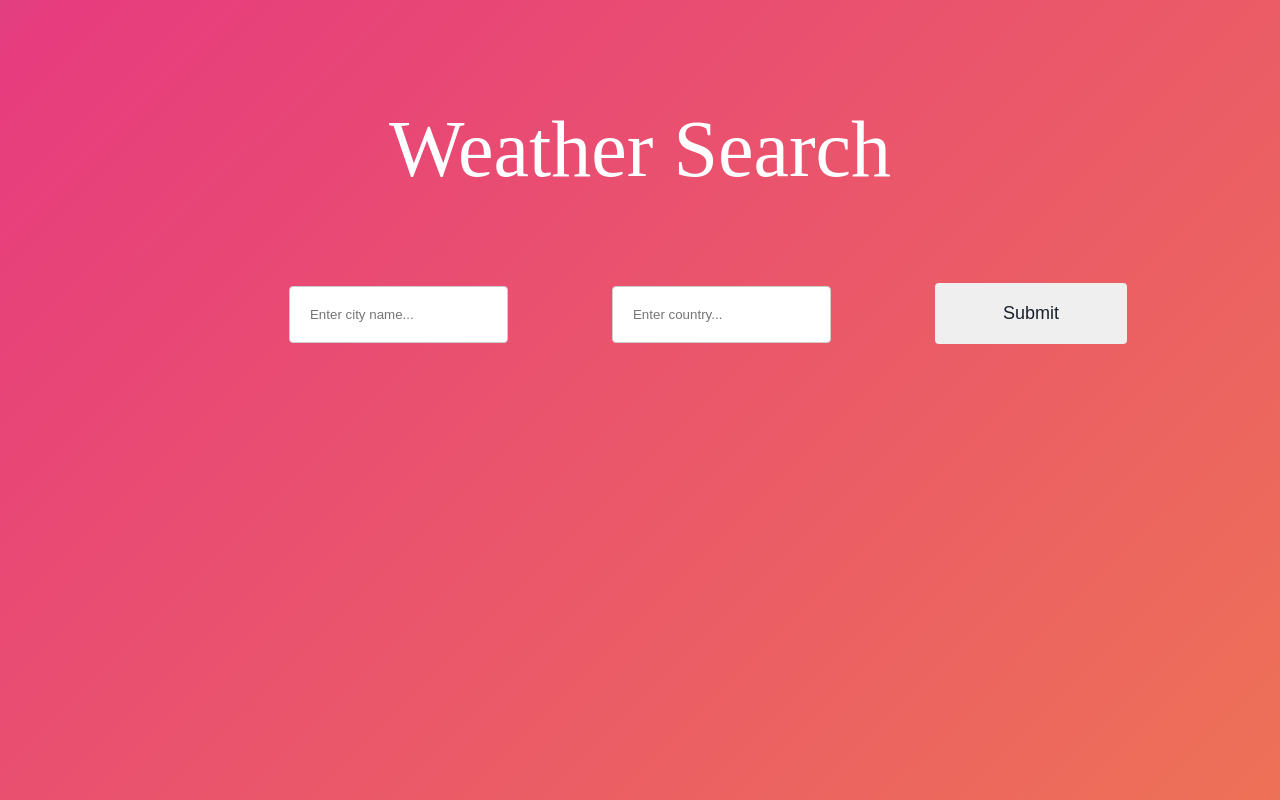
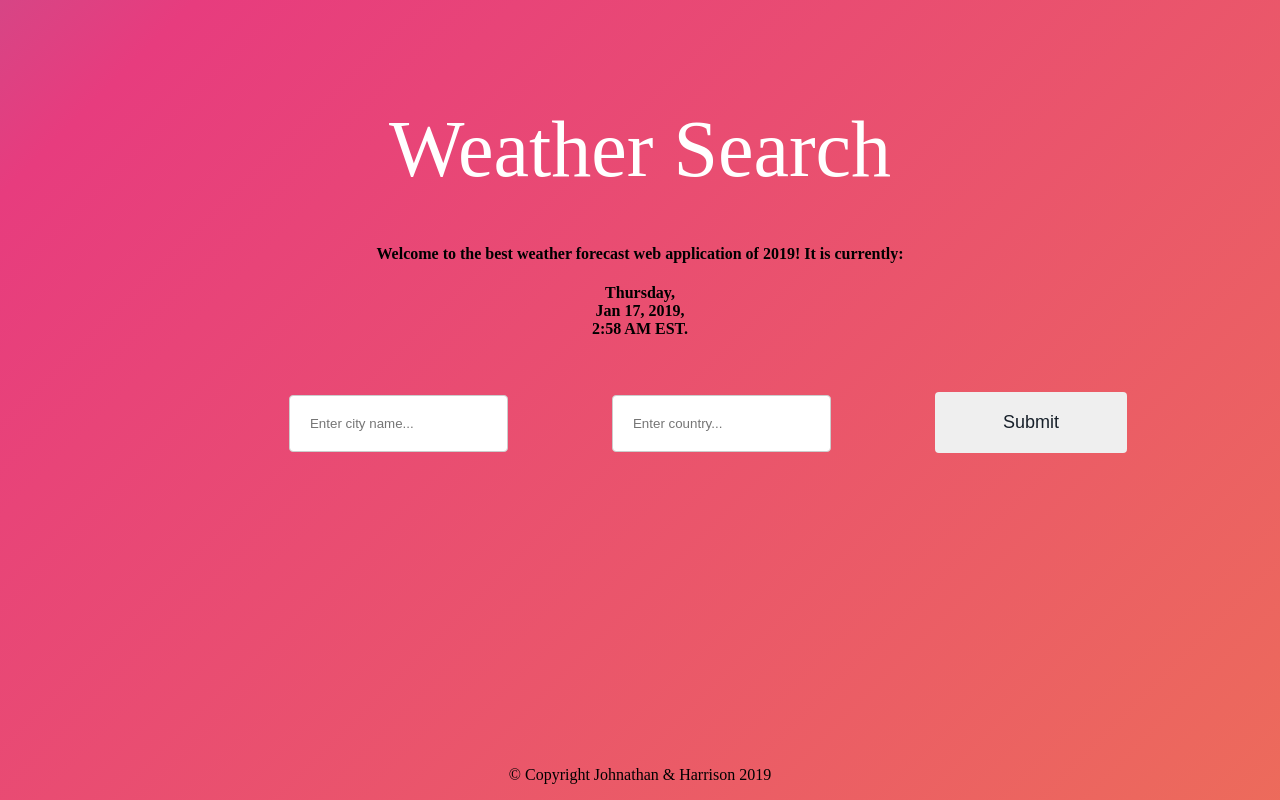
Before and after one commit to NgoHarrison/Weather_App, a Django app: template templates/home/weather.html in a window 1280 px wide. Run offline with Django 3.2, Linux system fonts and the light colour scheme; the template is opened without the code that fills it, so the values that code supplies are empty.

Commit message:
added clock and footer

```diff
--- a/templates/home/weather.html
+++ b/templates/home/weather.html
@@ -1,7 +1,9 @@
 <!DOCTYPE html>
 <html lang="en">
+<head>
 <style>
 body {
+  text-align: center;
   font-family: Source Sans Pro;
   background: #282828;
   background: linear-gradient(-45deg,#EE7752,#E73C7E,#23A6D5,#23D5AB);
@@ -67,9 +69,16 @@ h1{
   padding-top: 50px;
   margin-bottom: 50px;
 }
+.footer {
+    position: fixed;
+    left: 0;
+    bottom: 0;
+    width: 100%;
+    color: black;
+    text-align: : center;
+    }
+</style>
 
-</style>
-<head>
 <meta charset="utf-8">
 <title>Weather App</title>
 
@@ -77,6 +86,31 @@ h1{
 <body>
   <div class="wrapper">
     <h1>Weather Search</h1>
+      <h4>Welcome to the best weather forecast web application of 2019! It is currently:</h4>
+      <script>
+var d = new Date();
+var day = ["Sunday","Monday","Tuesday","Wednesday","Thursday","Friday","Saturday"];
+var months = ["Jan","Feb","Mar","Apr","May","Jun","Jul","Aug","Sep","Oct","Nov","Dec"];
+var currentDay = day[d.getDay()];
+var currentMonth = months[d.getMonth()];
+var currentDate = d.getDate();
+var currentYear = d.getFullYear();
+var hours = d.getHours();
+var ampm = hours >= 12 ? "PM":"AM";
+hours = ((hours + 11) % 12 + 1);
+var currentTime = hours + ":" +
+(d.getMinutes()<10 ? "0" + d.getMinutes() : d.getMinutes());
+	document.write("<strong>", currentDay, ",</strong>", "<br>");
+  document.write("<strong>", currentMonth," ",currentDate,", ",currentYear,", </strong>","<br>");
+  document.write("<strong>",currentTime," ",ampm, " EST.","</strong>","<br>");
+function colorScript(type){
+	var colors = ["Red", "Blue", "Brown", "LightBlue"];
+	for (var i=0; i<4; ++i){
+        document.write("<input type=\"radio\" name=\"color\" value=\"" + colors[i] + "\"onclick=\"document.body.style." + type + "='" + colors[i] + "';\">" + colors[i] + " ");
+    }
+}
+
+</script>
     <form>
       <ul>
       <li><input type="text" name="cityname" placeholder="Enter city name..."></li>
@@ -85,5 +119,8 @@ h1{
     </ul>
     </form>
   </div>
+    <div class="footer">
+        <p>&copy; Copyright Johnathan & Harrison 2019</p>
+    </div>
 </body>
 </html>
```
Also changed, not shown: 2 other files.
